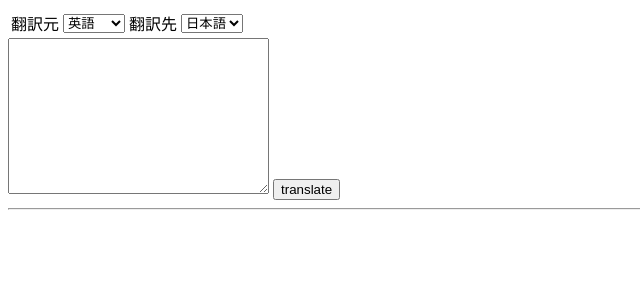
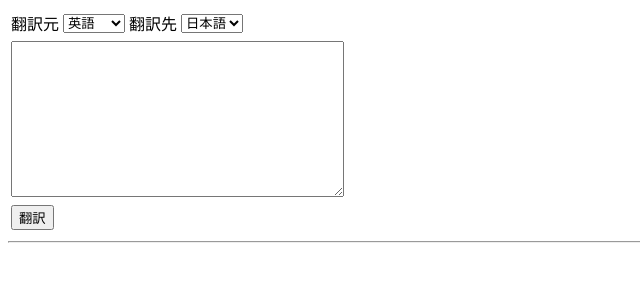
Before and after one commit to skanehira/sample-google-translate, a plain HTML site: page index.html in a window 1280 px wide. Shown: the whole page, without its empty margins (0-640 px from the left). Drawn offline with nearby package versions, Linux system fonts and the light colour scheme.

Commit message:
imporve html

```diff
--- a/index.html
+++ b/index.html
@@ -24,8 +24,18 @@
         </td>
       </tr>
     </table>
-    <textarea v-model="input" id="" name="" cols="30" rows="10"></textarea>
-    <button @click="translate">translate</button>
+    <table>
+      <tr>
+        <td>
+          <textarea v-model="input" cols="39" rows="10"></textarea>
+        </td>
+      </tr>
+      <tr>
+        <td>
+          <button @click="translate">翻訳</button>
+        </td>
+      </tr>
+    </table>
     <hr>
     <p v-for="out in output">{{out}}</p>
   </div>
```
